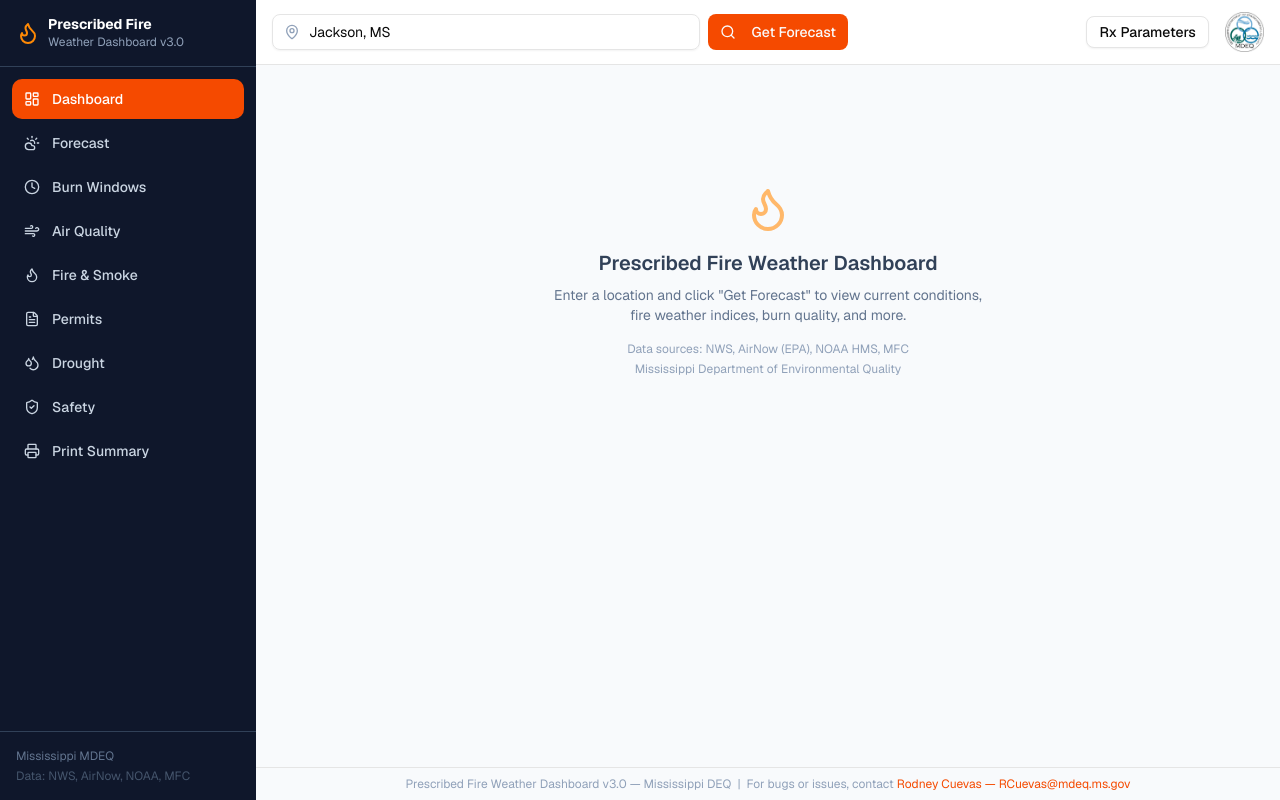
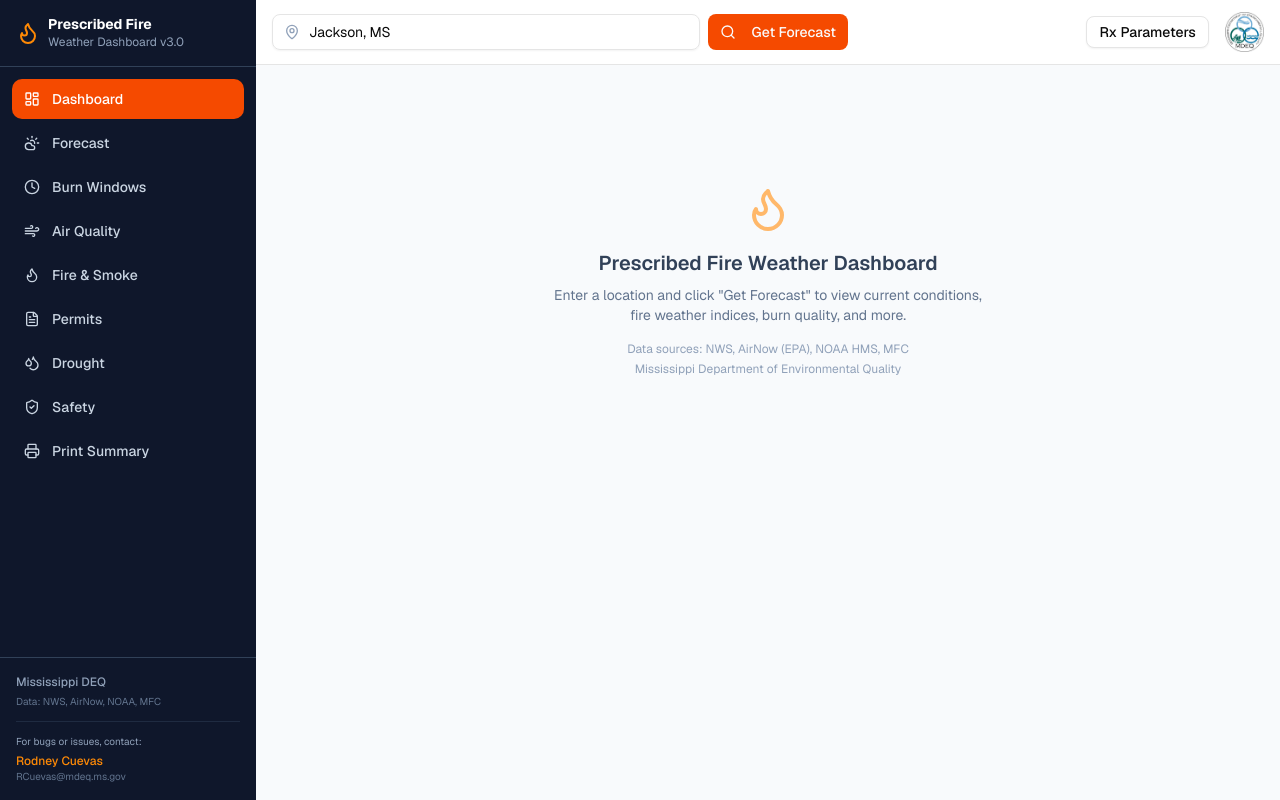
Before and after one commit to Cuevman81/Mississippi_Prescribed_Fire_Dashboard, a Next.js app: page / in a window 1280 px wide. Built offline with nearby package versions, Linux system fonts and the light colour scheme.

Commit message:
style: move support contact info from footer to sidebar

```diff
--- a/src/app/layout.tsx
+++ b/src/app/layout.tsx
@@ -47,13 +47,6 @@
               <main className="flex-1 p-4 lg:p-6 overflow-auto">
                 {children}
               </main>
-              <footer className="border-t px-4 py-2 text-center text-xs text-slate-400">
-                Prescribed Fire Weather Dashboard v3.0 — Mississippi DEQ &nbsp;|&nbsp;
-                For bugs or issues, contact{' '}
-                <a href="mailto:RCuevas@mdeq.ms.gov" className="text-orange-600 hover:underline">
-                  Rodney Cuevas — RCuevas@mdeq.ms.gov
-                </a>
-              </footer>
             </div>
           </div>
         </DashboardProvider>
--- a/src/components/layout/Sidebar.tsx
+++ b/src/components/layout/Sidebar.tsx
@@ -65,13 +65,22 @@
         })}
       </nav>
 
-      <div className="p-4 border-t border-slate-700">
-        <p className="text-xs text-slate-500">
-          Mississippi MDEQ
+      <div className="p-4 border-t border-slate-700 bg-slate-900 mt-auto">
+        <p className="text-xs text-slate-400 font-medium">
+          Mississippi DEQ
         </p>
-        <p className="text-xs text-slate-600 mt-1">
+        <p className="text-[10px] text-slate-500 mt-1 mb-3">
           Data: NWS, AirNow, NOAA, MFC
         </p>
+        <div className="pt-3 border-t border-slate-700/50">
+          <p className="text-[10px] text-slate-400 mb-1">For bugs or issues, contact:</p>
+          <a href="mailto:RCuevas@mdeq.ms.gov" className="text-xs font-medium text-orange-400 hover:text-orange-300 transition-colors block">
+            Rodney Cuevas
+          </a>
+          <a href="mailto:RCuevas@mdeq.ms.gov" className="text-[10px] text-slate-500 hover:text-slate-400 transition-colors block">
+            RCuevas@mdeq.ms.gov
+          </a>
+        </div>
       </div>
     </aside>
   );
```
